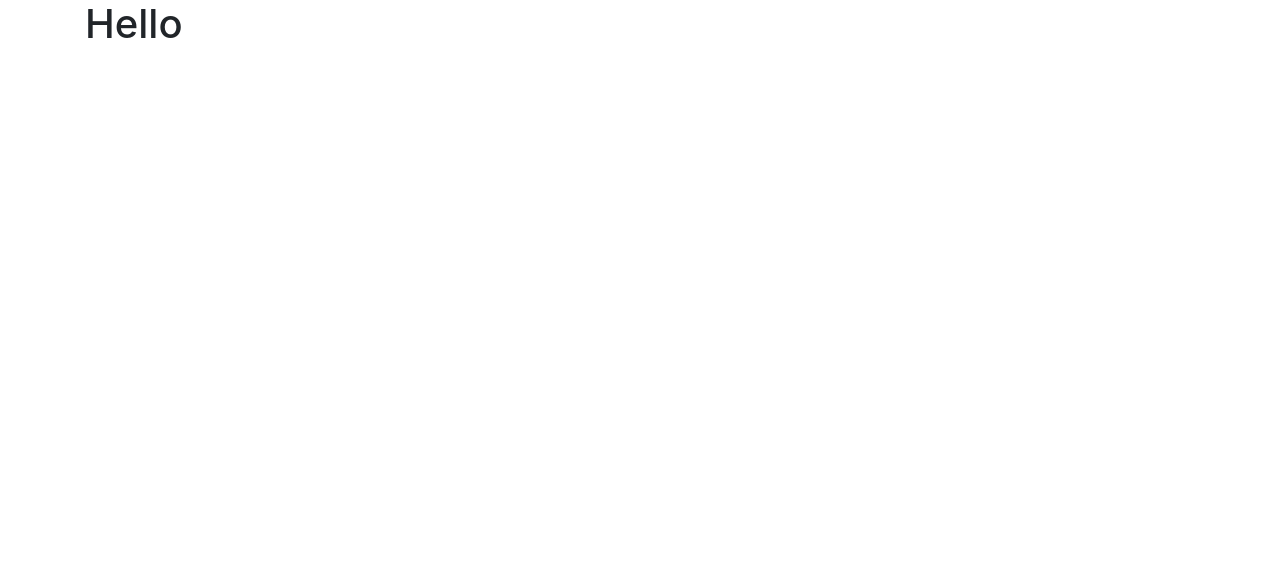
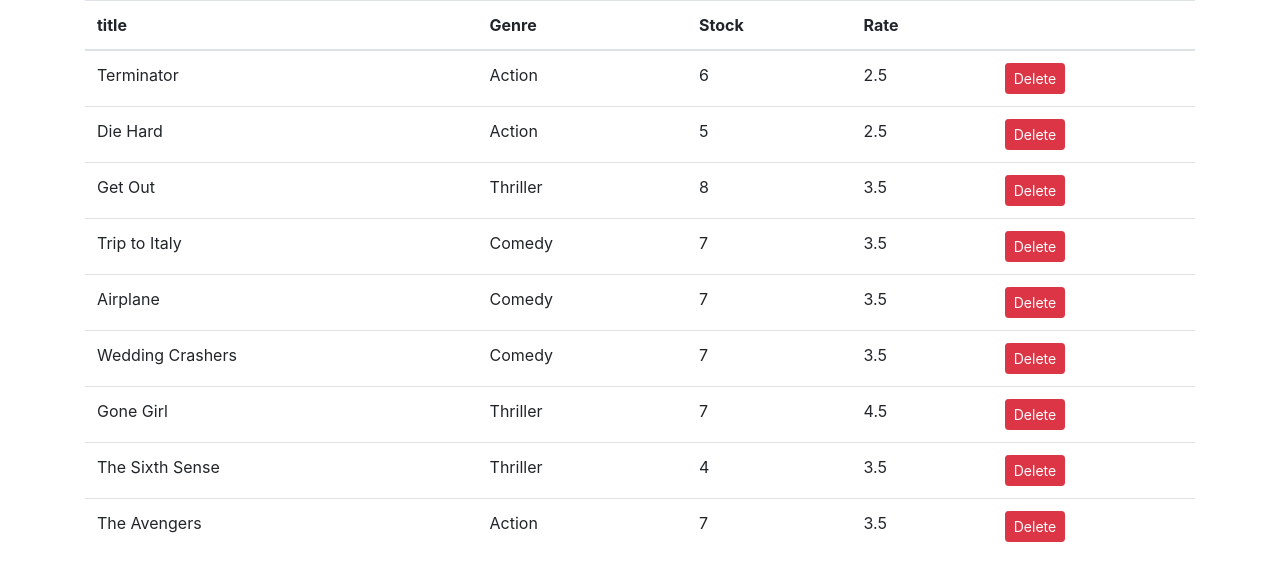
Before and after one commit to Arun05hp/movies-list, a React (Create React App) app: page / in a window 1280 px wide. Shown: the top 580 px of the page. Built offline with nearby package versions, Linux system fonts and the light colour scheme.

Commit message:
filter Movies

```diff
--- a/src/App.js
+++ b/src/App.js
@@ -1,10 +1,11 @@
 import React from "react";
+import Movies from "./components/Movies";
 import "./App.css";
 
 function App() {
   return (
     <main className="container">
-      <h1>Hello</h1>
+      <Movies />
     </main>
   );
 }
--- /dev/null
+++ b/src/components/Movies.jsx
@@ -0,0 +1,51 @@
+import React, { Component } from "react";
+import { getMovies } from "../services/fakeMovieService";
+
+class Movies extends Component {
+  constructor(props) {
+    super(props);
+    this.state = {
+      movies: getMovies(),
+    };
+  }
+
+  handleDelete = (movie) => {
+    const movies = this.state.movies.filter((m) => m._id !== movie._id);
+    this.setState({ movies });
+  };
+  render() {
+    return (
+      <table className="table">
+        <thead>
+          <tr>
+            <th>title</th>
+            <th>Genre</th>
+            <th>Stock</th>
+            <th>Rate</th>
+            <th></th>
+          </tr>
+        </thead>
+        <tbody>
+          {this.state.movies.map((movie) => (
+            <tr key={movie._id}>
+              <td>{movie.title}</td>
+              <td>{movie.genre.name}</td>
+              <td>{movie.numberInStock}</td>
+              <td>{movie.dailyRentalRate}</td>
+              <td>
+                <button
+                  onClick={() => this.handleDelete(movie)}
+                  className="btn btn-danger btn-sm"
+                >
+                  Delete
+                </button>
+              </td>
+            </tr>
+          ))}
+        </tbody>
+      </table>
+    );
+  }
+}
+
+export default Movies;
```
